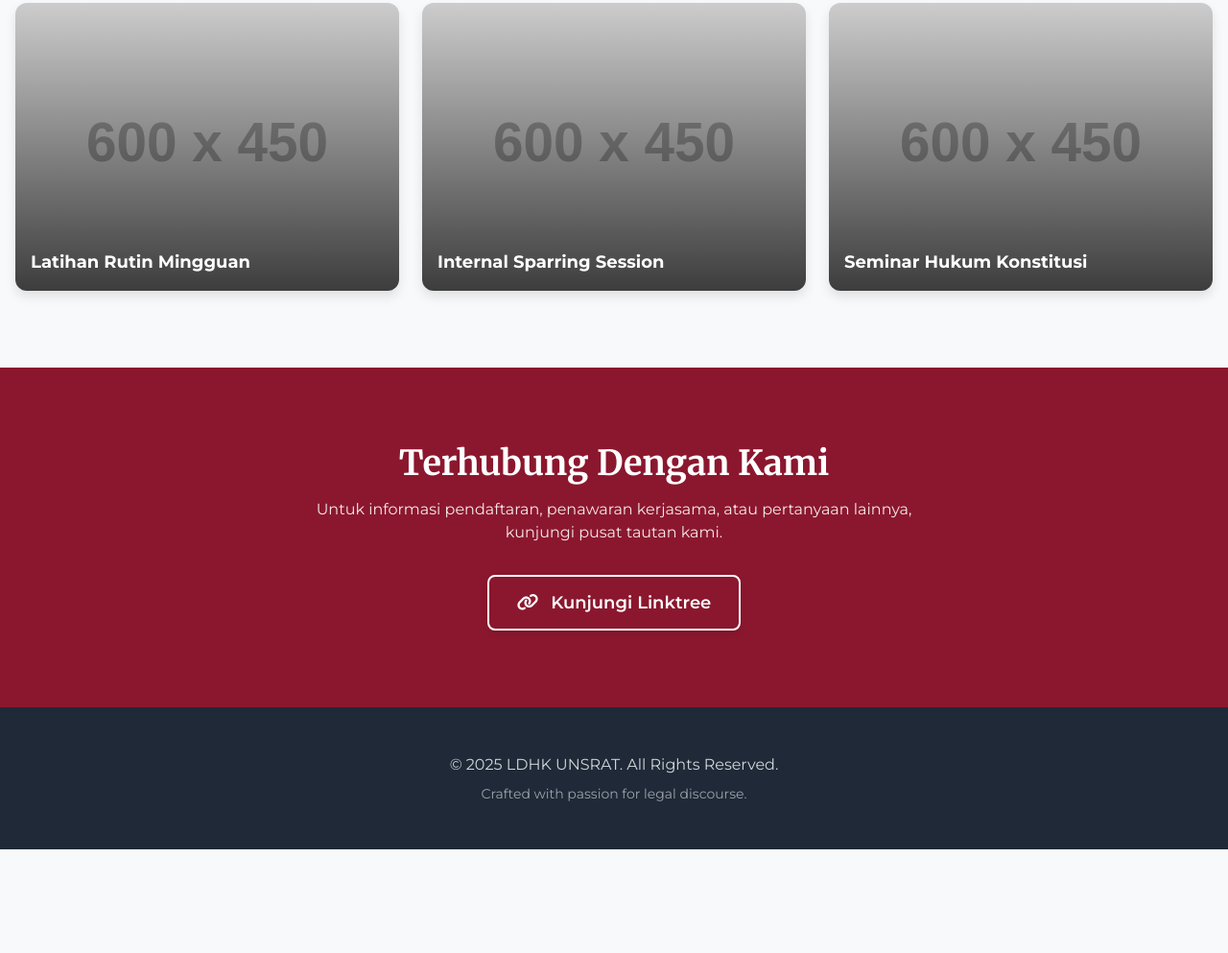
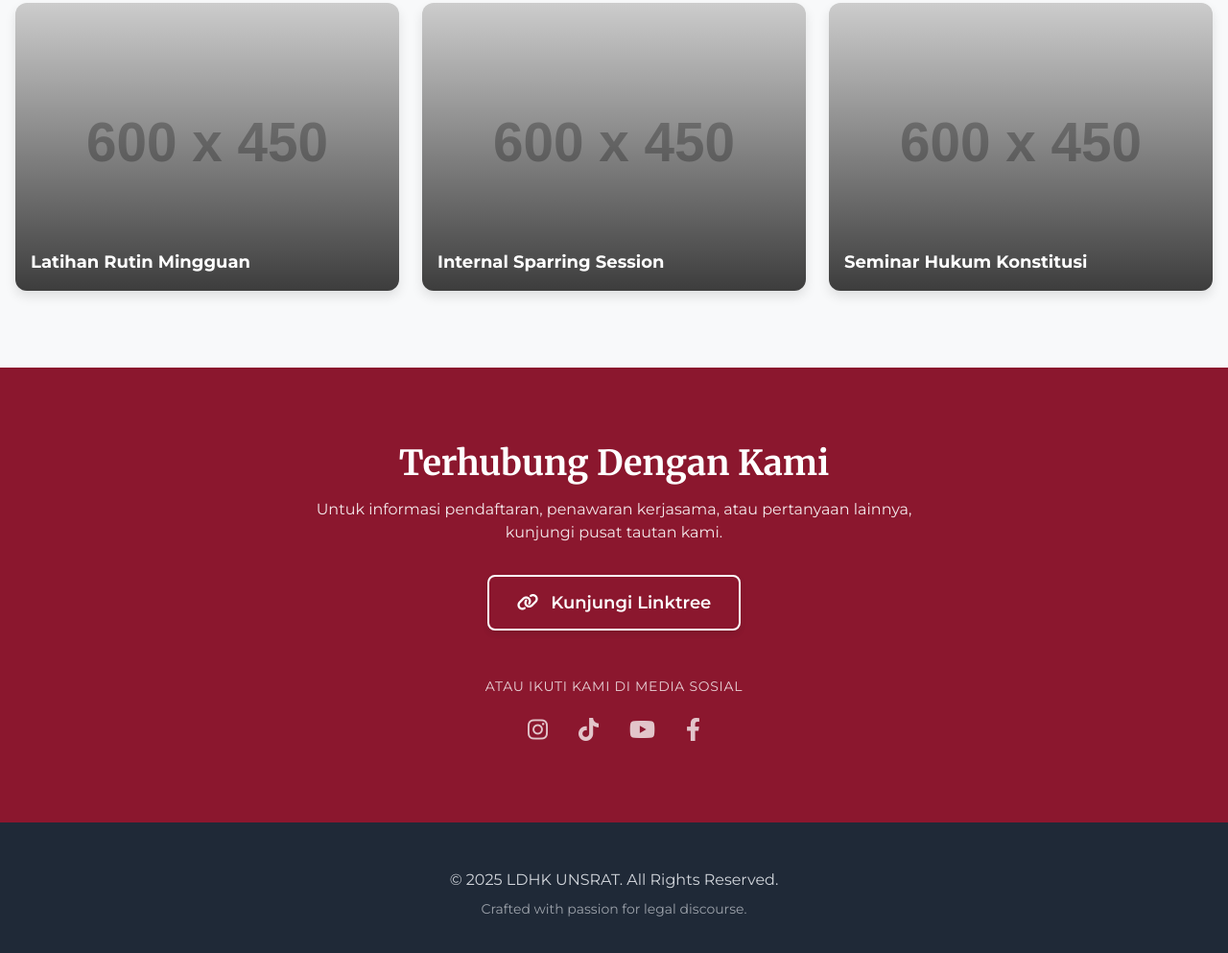
Before and after one commit to kvnbryn/ldhkunsrat, a plain HTML site: page index.html in a window 1280 px wide. Shown: the part 4356-5349 px from the top of the page at 96% size. Before the commit the page ends 5241 px from the top, so only its background shows below. Drawn offline with nearby package versions, Linux system fonts and the light colour scheme; placeholder pictures from the web are drawn by us.

Commit message:
Update index.html

```diff
--- a/index.html
+++ b/index.html
@@ -422,14 +422,34 @@
         </div>
     </section>
 
-    <section id="kontak" class="py-20 bg-brandRed-dark text-center text-white">
-        <div class="container mx-auto px-4">
+<section id="kontak" class="py-20 bg-brandRed-dark text-white">
+        <div class="container mx-auto px-4 text-center">
             <h2 class="font-serif text-3xl md:text-4xl font-bold mb-4">Terhubung Dengan Kami</h2>
             <p class="max-w-2xl mx-auto mb-8 opacity-90">Untuk informasi pendaftaran, penawaran kerjasama, atau pertanyaan lainnya, kunjungi pusat tautan kami.</p>
             <a href="https://linktr.ee/ldhkunsrat" target="_blank" rel="noopener noreferrer" class="btn btn-outline-white text-lg">
                 <i class="fas fa-link mr-2"></i> Kunjungi Linktree
             </a>
+
+            <div class="mt-12">
+            <p class="mb-5 text-sm opacity-80 tracking-wider uppercase">Atau ikuti kami di media sosial</p>
+            <div class="flex justify-center items-center space-x-6 md:space-x-8">
+                <a href="https://www.instagram.com/ldhk_unsrat/" target="_blank" rel="noopener noreferrer" aria-label="Instagram" class="text-2xl text-white opacity-75 hover:opacity-100 hover:scale-110 transform transition-all duration-300">
+                    <i class="fab fa-instagram"></i>
+                </a>
+                <a href="https://www.tiktok.com/@ldhkunsrat" target="_blank" rel="noopener noreferrer" aria-label="TikTok" class="text-2xl text-white opacity-75 hover:opacity-100 hover:scale-110 transform transition-all duration-300">
+                    <i class="fab fa-tiktok"></i>
+                </a>
+                <a href="https://www.youtube.com/@ldhkunsrat5324" target="_blank" rel="noopener noreferrer" aria-label="YouTube" class="text-2xl text-white opacity-75 hover:opacity-100 hover:scale-110 transform transition-all duration-300">
+                    <i class="fab fa-youtube"></i>
+                </a>
+                 <a href="https://www.facebook.com/people/Ldhk-Unsrat/pfbid035iAcyazRVfn8Vkq8TutN7CKVgkEZwEG7BfRq11yTP1mnaJt6xfG8V5a7FbQd8My2l/?mibextid=ZbWKwL" target="_blank" rel="noopener noreferrer" aria-label="Facebook" class="text-2xl text-white opacity-75 hover:opacity-100 hover:scale-110 transform transition-all duration-300">
+                    <i class="fab fa-facebook-f"></i>
+                </a>
+            </div>
         </div>
+        </div>
+</section>
+            </div>
     </section>
 
     <footer class="bg-gray-800 text-gray-300 py-12">
@@ -574,5 +594,6 @@
         // Update Copyright Year
         document.getElementById('current-year').textContent = new Date().getFullYear();
     </script>
+
 </body>
 </html>
```
